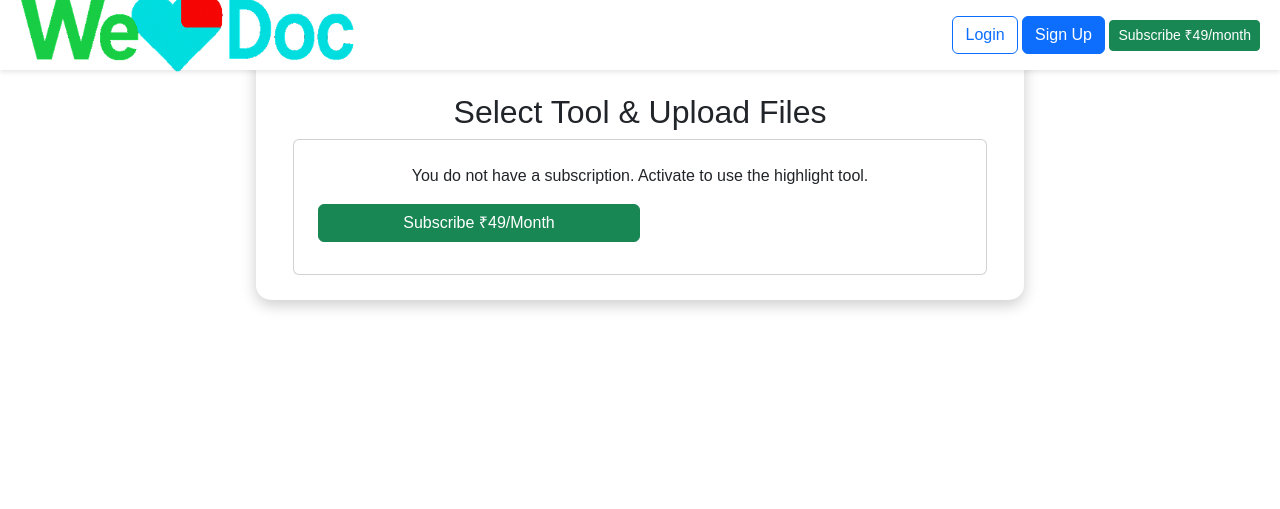
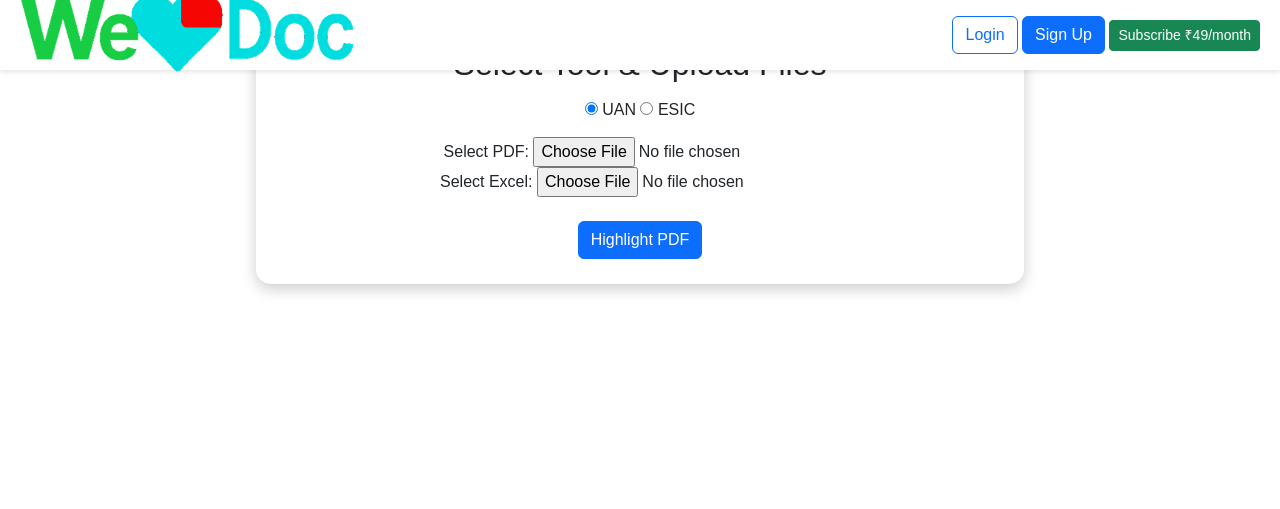
Before and after one commit to ajaysinghrajput9370/WeLoveDoc, a Flask app: template templates/highlight.html in a window 1280 px wide. Shown: the top 509 px of the page. Run offline with Flask 3, Linux system fonts and the light colour scheme; the template is opened without the code that fills it, so the values that code supplies are empty.

Commit message:
Update highlight.html

```diff
--- a/templates/highlight.html
+++ b/templates/highlight.html
@@ -1,53 +1,25 @@
 {% extends "base.html" %}
 {% block content %}
-<div class="container text-center mt-5">
-
-  <h2>Select Tool & Upload Files</h2>
-
-  {% if not subscribed %}
-    <!-- Subscription Popup for Non-Subscribed Users -->
-    <div class="card text-center p-4">
-      <p>You do not have a subscription. Activate to use the highlight tool.</p>
-      <a href="https://rzp.io/rzp/rCYKl98" class="btn btn-success w-50 mb-2">Subscribe ₹49/Month</a>
-    </div>
-  {% else %}
-    <!-- Tool Selection -->
-    <div style="margin:30px 0;">
-      <input type="radio" name="tool" value="uan" id="uan" onclick="showUpload()" checked>
-      <label for="uan">UAN Highlight</label>
-
-      <input type="radio" name="tool" value="esic" id="esic" onclick="showUpload()">
-      <label for="esic">ESIC Highlight (full row)</label>
-    </div>
-
-    <!-- Upload Section -->
-    <form method="POST" enctype="multipart/form-data" id="upload-form" style="display:inline-block;">
-      <input type="hidden" name="tool" id="selected-tool" value="uan">
-
-      <label>Select PDF</label>
-      <input type="file" name="pdf" accept=".pdf" required><br><br>
-
-      <label>Select Excel</label>
-      <input type="file" name="excel" accept=".xls,.xlsx" required><br><br>
-
-      <button type="submit" style="padding:10px 30px; font-size:16px; background:#28a745; color:white; border-radius:8px;">Highlight</button>
+<div class="text-center">
+    <h2>Select Tool & Upload Files</h2>
+    <form method="POST" enctype="multipart/form-data">
+        <input type="hidden" name="highlight_type" id="highlight_type" value="uan">
+        <div style="margin:15px;">
+            <input type="radio" name="highlight_type" value="uan" checked> UAN
+            <input type="radio" name="highlight_type" value="esic"> ESIC
+        </div>
+        <label>Select PDF:</label>
+        <input type="file" name="pdf" accept=".pdf" required><br>
+        <label>Select Excel:</label>
+        <input type="file" name="excel" accept=".xls,.xlsx" required><br><br>
+        <button type="submit" class="btn btn-primary">Highlight PDF</button>
     </form>
 
-    <!-- Download Links -->
-    {% if pdf_file %}
-    <div style="margin-top:30px;">
-      <a href="{{ url_for('download', filename=pdf_file) }}" download>Download Highlighted PDF</a><br>
-      <a href="{{ url_for('download', filename=excel_file) }}" download>Download Not Found Excel</a>
+    {% if result_pdf %}
+    <div style="margin-top:20px;">
+        <a href="{{ url_for('download', filename=result_pdf) }}" class="btn btn-success">Download Highlighted PDF</a>
+        <a href="{{ url_for('download', filename=result_excel) }}" class="btn btn-info">Download Not Found Excel</a>
     </div>
     {% endif %}
-  {% endif %}
-
 </div>
-
-<script>
-function showUpload() {
-    const tool = document.querySelector('input[name="tool"]:checked').value;
-    document.getElementById('selected-tool').value = tool;
-}
-</script>
 {% endblock %}
```
